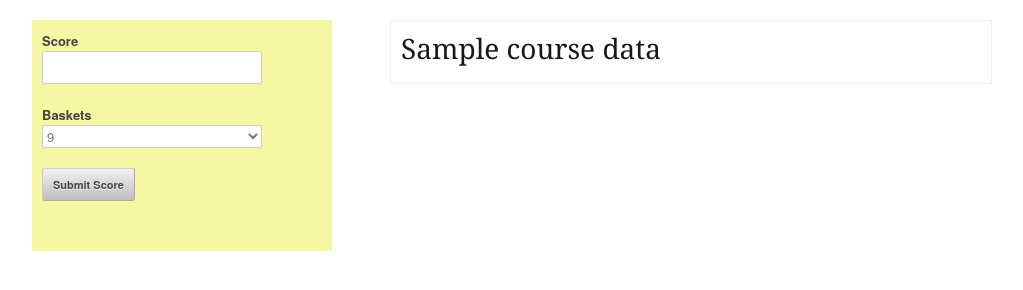
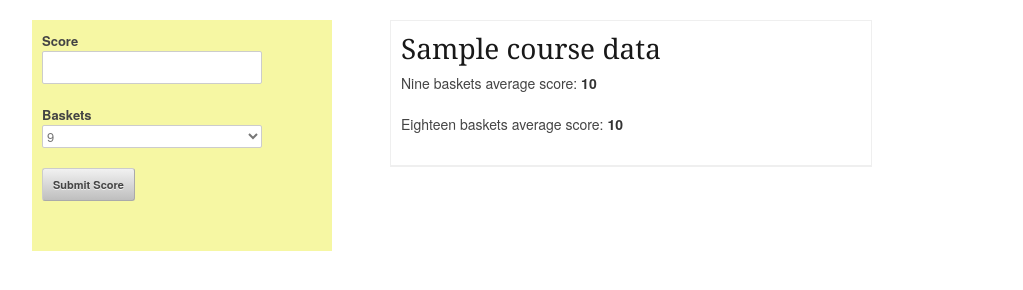
Before and after one commit to cronneloctopus/disc_golf, a Flask app: template disc_golf/templates/course_detail.html in a window 1280 px wide. Shown: the part 422-712 px from the top of the page, without its empty margins (128-1151 px from the left). Run offline with Flask 2, Linux system fonts and the light colour scheme; the template is opened without the code that fills it: values that come from a table or form of the project are taken from there, most other values are stand-ins (such as "Sample title", 1, 10 or a date in 2020); parts of the project's set-up code (start-up, migrations or seed data) failed here and were passed over; some libraries are stand-ins or nearby versions.

Commit message:
update course data view

```diff
--- a/disc_golf/models.py
+++ b/disc_golf/models.py
@@ -58,7 +58,8 @@ class ScoreCard(db.DynamicDocument):
     user = db.ReferenceField(User)
     course = db.ReferenceField(Course)
     score = db.IntField()
+    baskets = db.IntField()
     handicap = db.IntField(default=0, required=False)
 
     def __unicode__(self):
-        return "%s | %s | %s" % (self.user, self.course, self.score)
+        return "%s | %s | %s (%s)" % (self.user, self.course, self.score, self.baskets)
--- a/disc_golf/templates/course_detail.html
+++ b/disc_golf/templates/course_detail.html
@@ -65,8 +65,14 @@
           </form>
       </div>
 
-      <div id="course_data" class="ten columns">
+      <div id="course_data" class="eight columns">
         <h3>{{ course.name }} data</h3>
+        {% if data.nine_basket_avg %}
+          <p>Nine baskets average score: <strong>{{ data.nine_basket_avg }}</strong></p>
+        {% endif %}
+        {% if data.eighteen_basket_avg %}
+          <p>Eighteen baskets average score: <strong>{{ data.eighteen_basket_avg }}</strong></p>
+        {% endif %}
       </div>
   </div>
 
--- a/disc_golf/views.py
+++ b/disc_golf/views.py
@@ -133,12 +133,34 @@ def course_detail(slug):
         course_score = ScoreCard(
             user=g.user,
             score=form.score.data,
+            baskets=form.baskets.data,
         )
         course_score.save()
         flash('Thanks for submitting a score!')
+    # get course data
+    data = {'nine_sum': 0, 'eighteen_sum': 0}
+    nine_count = 0
+    eighteen_count = 0
+    all_scores = ScoreCard.objects.all()
+
+    if all_scores:
+        for card in all_scores:
+            if card.baskets == 9 and card.score:
+                nine_count += 1
+                data['nine_sum'] += card.score
+            elif card.baskets == 18 and card.score:
+                eighteen_count += 1
+                data['eighteen_sum'] += card.score
+
+    if nine_count > 0:
+        data['nine_basket_avg'] = data['nine_sum'] / nine_count
+    if eighteen_count > 0:
+        data['eighteen_basket_avg'] = data['eighteen_sum'] / eighteen_count
+
     return render_template(
         'course_detail.html',
         title='Course Detail -' + course.name,
         course=course,
         form=form,
+        data=data,
     )
--- a/static/dg_style.css
+++ b/static/dg_style.css
@@ -14,6 +14,7 @@
 #course_data {
     background: white;
     border: 1px solid #efefef;
+    border-bottom: 2px solid #efefef;
     margin-left: 58px;
 }
 
@@ -23,6 +24,10 @@
     padding: 10px;
     margin: 3px 0px;
 }
+.clearing {
+    clear:both;
+}
+
 
 /* links */
 #top-menu a {
@@ -43,9 +48,3 @@
     width: 100%;
     height: 250px;
 }
-
-
-
-.clearing {
-    clear:both;
-}
```
